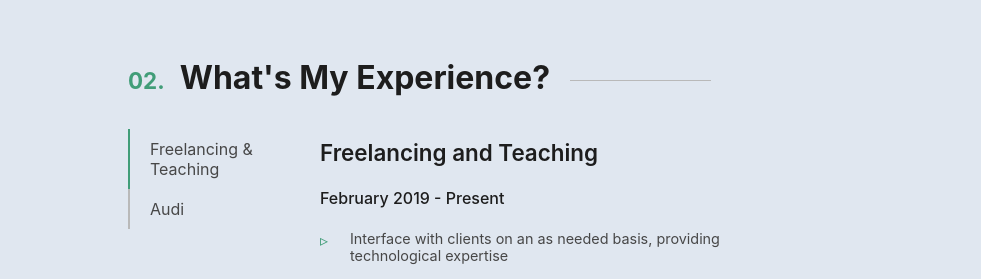
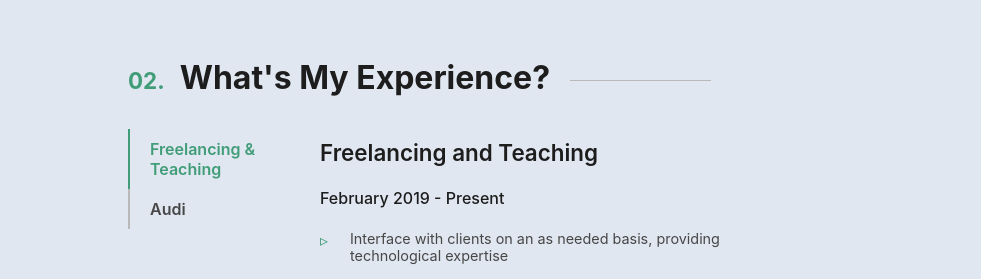
Before and after one commit to ziyak97/my-website, a React (Create React App) app: page / in a window 1280 px wide. Shown: the part 1840-2119 px from the top of the page, without its empty margins (160-1141 px from the left). Built offline with nearby package versions, Linux system fonts and the light colour scheme.

Commit message:
Changed experience links style to make the active one more distinct.

```diff
--- a/src/components/experience/experience.module.css
+++ b/src/components/experience/experience.module.css
@@ -39,17 +39,18 @@
     cursor: pointer;
     border-left: 2px solid var(--color-text-tertiary);
     padding: 10px 20px;
+    font-weight: 600;
     transition: box-shadow .8s;
     width: 150px;
 }
 
 .active {
     border-left: 2px solid var(--color-primary);
+    color: var(--color-primary);
 }
 
 .tab__link:hover {
     box-shadow: inset 150px 0 0 0 var(--color-secondary);
-    color: var(--color-text-primary);
 }
 
 .tab__content {
```
